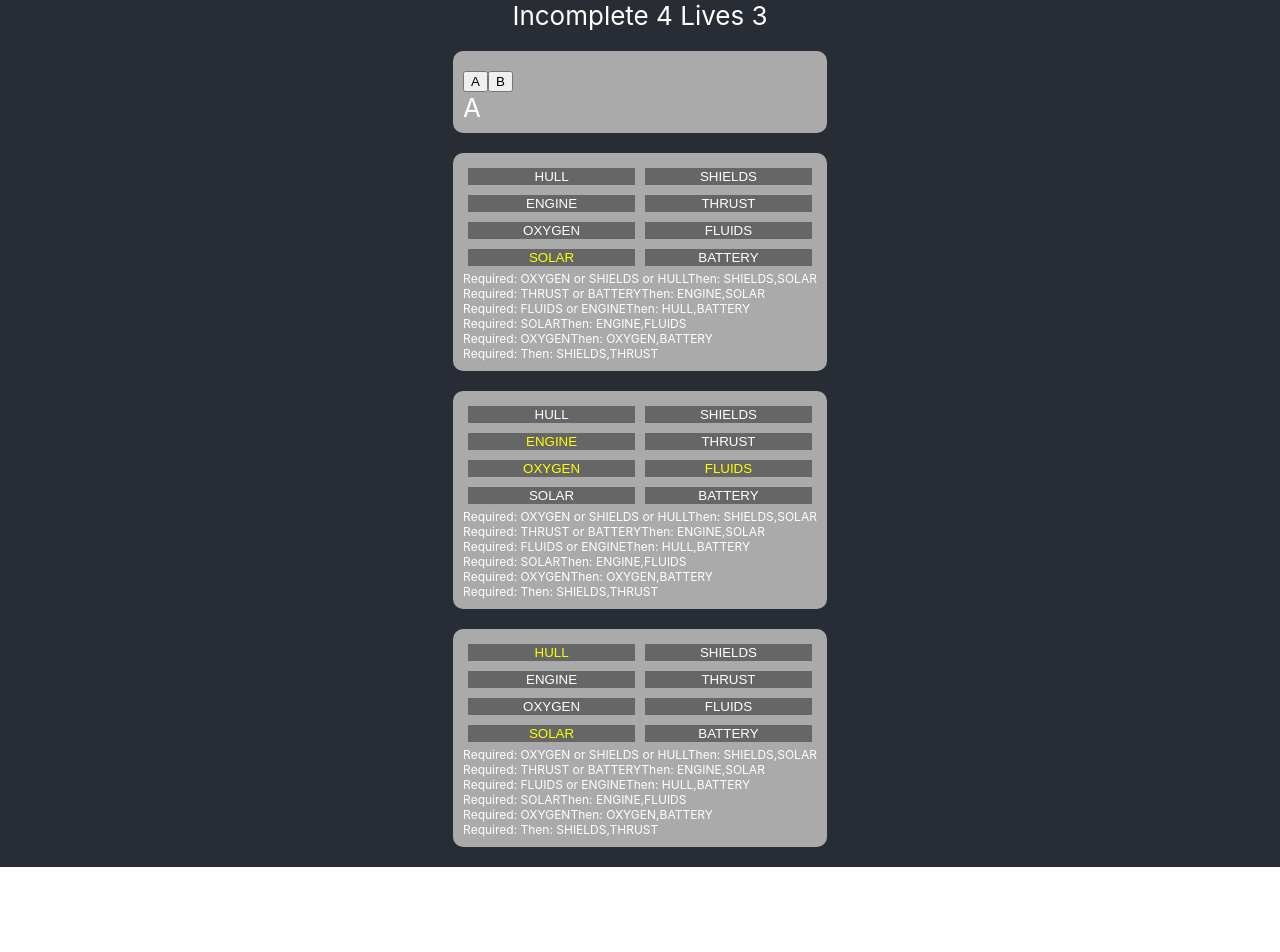
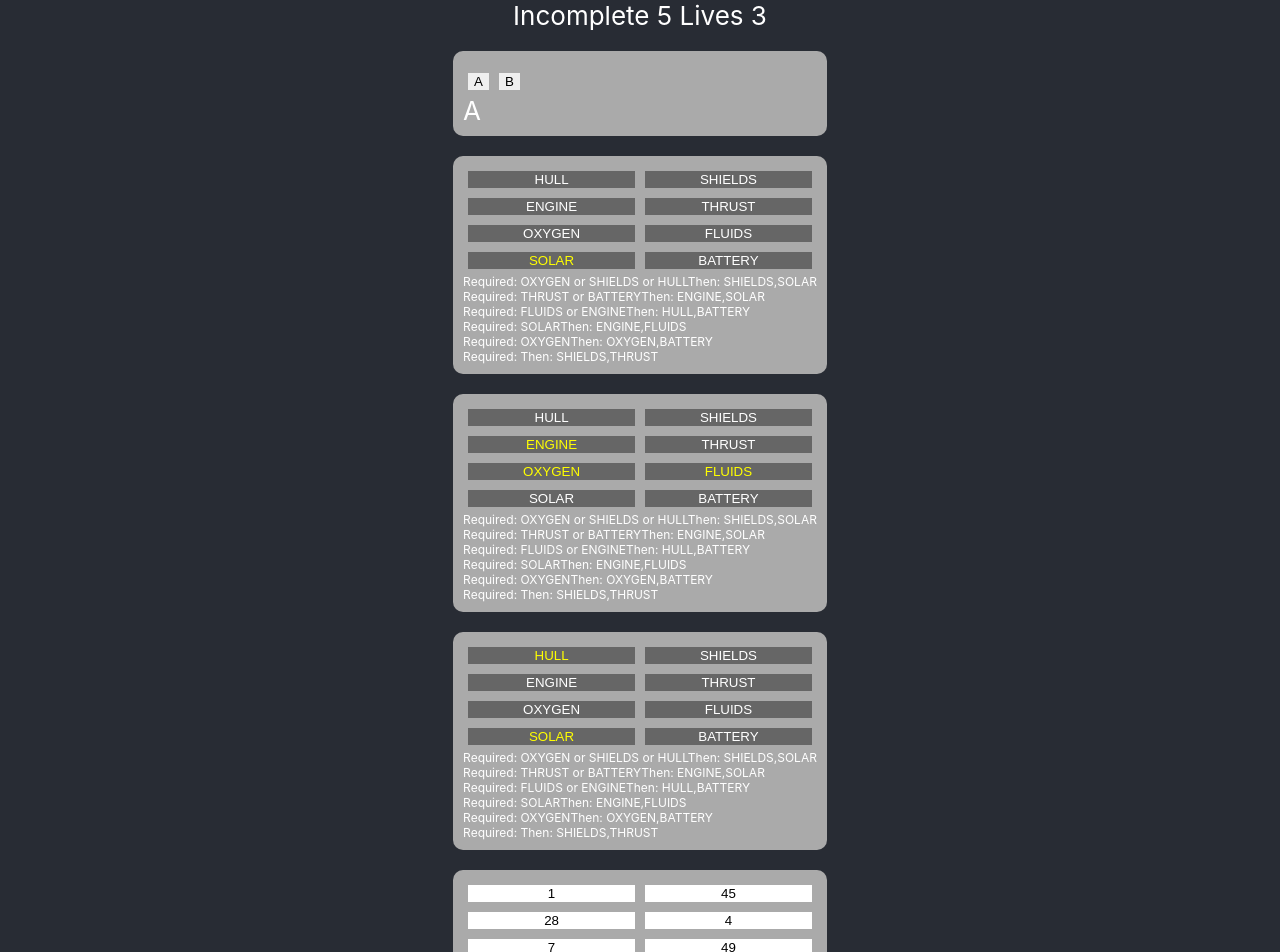
Before and after one commit to Virushaan/space-puzzle-game, a React (Create React App) app: page / in a window 1280 px wide. Shown: the top 952 px of the page. Before the commit the page ends 867 px from the top, so only its background shows below. Built offline with nearby package versions, Linux system fonts and the light colour scheme.

Commit message:
SPACE-3 Basic interface for pairs puzzle

```diff
--- a/src/puzzles/Game.tsx
+++ b/src/puzzles/Game.tsx
@@ -4,6 +4,7 @@ import { SeededRandom } from "../maths/random";
 import { ABPuzzle } from "./ABPuzzle";
 import { ConnectionPuzzle } from "./ConnectionPuzzle/ConnectionPuzzle";
 import { PuzzleComponent } from "./Puzzle";
+import { PairsPuzzle } from "./PairsPuzzle/PairsPuzzle";
 
 interface PuzzleData {
   instanceSeed: Seed;
@@ -29,7 +30,8 @@ const pickPuzzles = (gameSeed: Seed): PuzzleData[] => {
     makePuzzle(ABPuzzle, rand),
     makePuzzle(ConnectionPuzzle, rand),
     makePuzzle(ConnectionPuzzle, rand),
-    makePuzzle(ConnectionPuzzle, rand)
+    makePuzzle(ConnectionPuzzle, rand),
+    makePuzzle(PairsPuzzle, rand),
   ];
 }
 
--- /dev/null
+++ b/src/puzzles/PairsPuzzle/PairsPuzzle.tsx
@@ -0,0 +1,158 @@
+import React, { useState, useEffect } from "react";
+import { Puzzle, Seed, PuzzleProps, RulesProps } from "../types";
+import { seededShuffle } from "../../maths/random";
+import "./puzzle.css";
+
+type Word = string;
+type Pair = [Word, Word];
+type PartialPair = [Word, Word | undefined];
+
+interface Instance {
+  words: Word[];
+}
+
+const words: Word[] = [];
+for (let i = 0; i < 50; i++) {
+  words.push(i.toString());
+}
+
+export interface Rules {
+  words: Word[];
+  pairs: Pair[];
+}
+
+export interface Action {
+  pairs: PartialPair[];
+}
+
+type Props = PuzzleProps<Instance, Action>;
+
+const RenderPuzzle = ({
+  onAction,
+  done,
+  instance
+}: Props): JSX.Element => {
+
+  const [pressed, setPressed] = useState<Action["pairs"]>([]);
+
+  useEffect(() => {
+    const action = {
+      pairs: pressed,
+    };
+    const result = onAction(action);
+    if (result === 'incorrect') {
+      // Something bad happened!
+      // Clear last pair?
+    }
+  }, [pressed, onAction]);
+
+  const onClick = (word: Word) => () => {
+    if (done) return;
+    const currentPair = pressed[0];
+    if (!currentPair) {
+      setPressed([
+        [word, undefined],
+      ]);
+    } else if (!currentPair[1]) {
+      if (currentPair[0] === word) {
+        // Clicking only unconfirmed word
+        setPressed([
+          ...pressed.slice(1),
+        ]);
+      } else {
+        setPressed([
+          [currentPair[0], word],
+          ...pressed.slice(1),
+        ]);
+      }
+    } else {
+      setPressed([
+        [word, undefined],
+        ...pressed,
+      ]);
+    }
+  };
+
+  const isWordUsed = (word: Word) =>
+    pressed.some(([a, b]) => !!b && [a, b].includes(word));
+
+  const isWordActive = (word: Word) =>
+    !!pressed[0] && !pressed[0][1] && pressed[0][0] === word;
+
+  return (
+    <div className="pairs-puzzle">
+      {instance.words.map(word => (
+        <button
+          key={word}
+          disabled={done || isWordUsed(word)}
+          onClick={onClick(word)}
+          className={
+            isWordUsed(word)
+              ? "done"
+              : isWordActive(word)
+                ? "active"
+                : "unused"
+          }
+        >
+          {word}
+        </button>
+      ))}
+    </div>
+  );
+}
+
+const renderRules = ({
+  rules,
+}: RulesProps<Rules>): JSX.Element => {
+  return (
+    <div>
+      {rules.pairs.map(([wordA, wordB]) => (
+        <div>[{wordA}, {wordB}]</div>
+      ))}
+    </div>
+  );
+}
+
+function id<T>(x: T) {
+  return x;
+}
+
+const getWords = (ruleSeed: Seed) => {
+  const myWords = words.map(id);
+  return seededShuffle(ruleSeed, myWords);
+}
+
+export const PairsPuzzle: Puzzle<Instance, Rules, Action> = {
+  name: "Pairs Puzzle",
+
+  genPuzzle: (gameSeed: Seed, ruleSeed: Seed) => {
+    const words = getWords(ruleSeed);
+
+    seededShuffle(gameSeed, words);
+
+    return {
+      words: words.splice(0, 8)
+    };
+  },
+
+  genRules: (ruleSeed: Seed): Rules => {
+    const words = getWords(ruleSeed);
+
+    return {
+      words,
+      pairs: []
+    }
+  },
+
+  renderPuzzle: RenderPuzzle,
+  renderRules,
+
+  checkAction: (a: Action, rules: Rules) => {
+    return 'pending';
+    //if (value === rules.value) {
+    //  return 'correct'
+    //} else {
+    //  return 'incorrect'
+    //}
+  }
+};
--- /dev/null
+++ b/src/puzzles/PairsPuzzle/puzzle.css
@@ -0,0 +1,21 @@
+button {
+  border: none;
+  margin: 5px;
+}
+
+button.active {
+  background: #ddf;
+}
+
+button.done {
+  background: #ddd;
+}
+
+button.unused {
+  background: white;
+}
+
+div.pairs-puzzle {
+  display: grid;
+  grid-template-columns: 1fr 1fr;
+}
```
